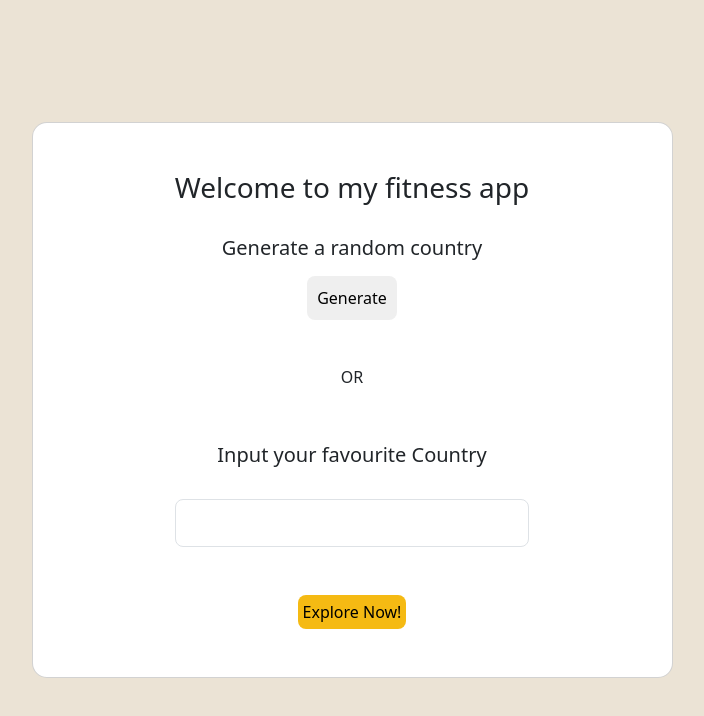
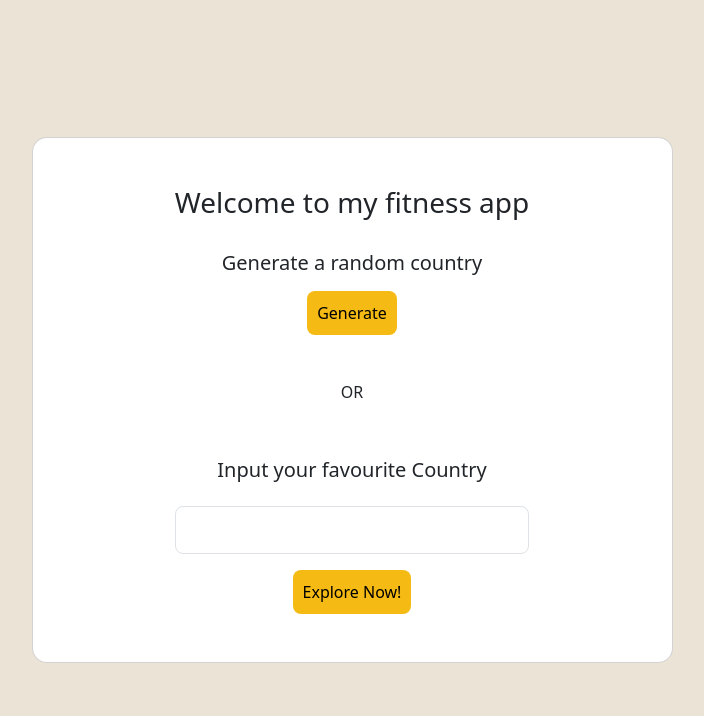
Before and after one commit to Aifert/health-app, a React (Create React App) app in the folder frontend/: page / in a window 1280 px wide. Shown: the top 716 px of the page, without its empty margins (288-992 px from the left). Built offline with nearby package versions, Linux system fonts and the light colour scheme; no server answers.

Commit message:
spacings

```diff
--- a/frontend/public/style.css
+++ b/frontend/public/style.css
@@ -29,7 +29,7 @@
 
 #landing-button, .btn, .logout{
     border: none;
-    padding : 5px;
+    padding : 10px;
     border-radius : 8px;
     background-color:#f5ba13
 }
@@ -220,6 +220,7 @@ h4{
     border : none;
     padding : 10px;
     border-radius : 8px;
+    background-color : #f5ba13;
   }
 
 
--- a/frontend/src/components/LandingPage.jsx
+++ b/frontend/src/components/LandingPage.jsx
@@ -90,7 +90,7 @@ function LandingPage(props){
                         <input
                             type="text"
                             id="country"
-                            className="form-control form-control-lg mb-5 mt-4"
+                            className="form-control form-control-lg mb-3 "
                             value={country}
                             placeholder = {props.Error ? "Please Try Again" : ""}
                             onChange={(e) => setCountry(e.target.value)}
```
